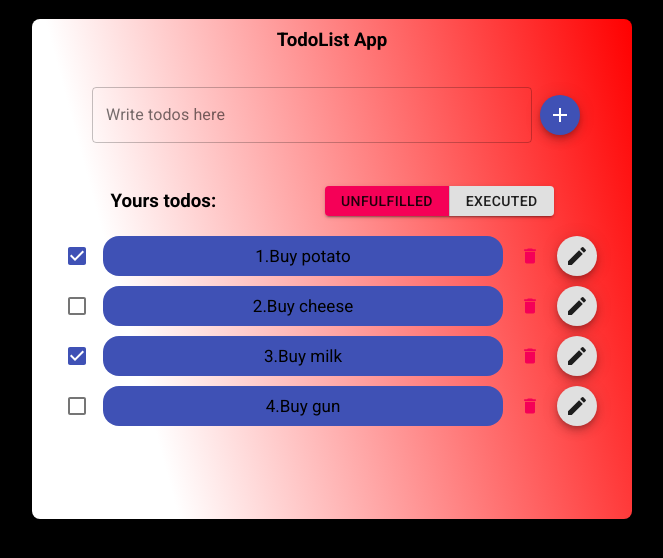
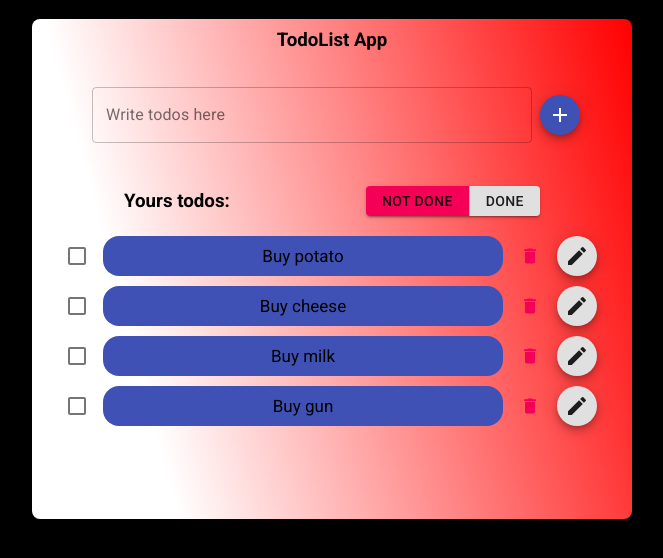
Before and after one commit to Anjyk-png/todoList-App, a React (Create React App) app: page / in a window 1280 px wide. Shown: the top 558 px of the page, without its empty margins (308-971 px from the left). Built offline with nearby package versions, Linux system fonts and the light colour scheme.

Commit message:
Was done: option to add todo, option to filter todo as completed and not completed. A bug related to the removal of todo has also been fixed.

```diff
--- a/src/components/actions/actions.js
+++ b/src/components/actions/actions.js
@@ -1,7 +1,9 @@
-const changeCheck = (id) => ({type:'CHANGE_CHECK',id});
-const deleteTodo = (id) => ({type:'DELETE_TODO',id})
+const changeCheck = (id) => ({type:'CHANGE_CHECK', id});
+const deleteTodo = (id) => ({type:'DELETE_TODO', id});
+const addTodo = (label) => ({type:'ADD_TODO', label});
 
 export {
     changeCheck,
-    deleteTodo
+    deleteTodo,
+    addTodo
 }
--- a/src/components/actions/index.js
+++ b/src/components/actions/index.js
@@ -1,5 +1,6 @@
-import {changeCheck,deleteTodo} from './actions';
+import {changeCheck, deleteTodo, addTodo} from './actions';
 export {
     changeCheck,
-    deleteTodo
+    deleteTodo,
+    addTodo
 }
--- a/src/components/addItem/addItem.js
+++ b/src/components/addItem/addItem.js
@@ -1,8 +1,10 @@
-import React from 'react';
+import {React, useState} from 'react';
 import { makeStyles } from '@material-ui/core/styles';
 import TextField from '@material-ui/core/TextField';
 import AddIcon from '@material-ui/icons/Add';
 import Fab from '@material-ui/core/Fab';
+import {connect} from 'react-redux';
+import {addTodo} from '../actions';
 
 const useStyles = makeStyles((theme) => ({
     root: {
@@ -20,12 +22,20 @@ const useStyles = makeStyles((theme) => ({
 
 }));
 
-const AddItem = () => {
+const AddItem = ({addTodo}) => {
+    const [value, setValue] = useState('');
     const classes = useStyles();
+    function onClickOrSubmitForm(e) {
+        e.preventDefault();
+        setValue('');
+    }
+
     return (
         <div className={classes.main} >
-            <form className={classes.root} noValidate autoComplete="off">
+            <form onSubmit={(e) => {onClickOrSubmitForm(e);addTodo(value)}} className={classes.root} noValidate autoComplete="off">
                 <TextField
+                    value={value}
+                    onChange={(e) => setValue(e.target.value)}
                     id="outlined-secondary"
                     label="Write todos here"
                     variant="outlined"
@@ -33,10 +43,16 @@ const AddItem = () => {
                 />
             </form>
             <Fab size="small" color="primary" aria-label="add">
-                <AddIcon />
+                <AddIcon onClick={(e) => {onClickOrSubmitForm(e);addTodo(value)}}/>
             </Fab>
         </div>
     )
 };
 
-export default AddItem;
+const mapDispatchToProps = (dispatch) => {
+    return {
+        addTodo:(value) => dispatch(addTodo(value))
+    }
+};
+
+export default connect(null, mapDispatchToProps)(AddItem);
--- a/src/components/item/item.js
+++ b/src/components/item/item.js
@@ -28,8 +28,8 @@ const Item = ({label, checked, id, changeCheck, deleteTodo}) => {
     return (
         <>
             <div>
-                <MUI.Checkbox onClick={() => changeCheck(id)} color="primary" checked={checked}/>
-                <MUI.Chip className={classes.main} color="primary" label={`${id}.${label}`}/>
+                <MUI.Checkbox onClick={() => changeCheck(id)} color="secondary" checked={checked}/>
+                <MUI.Chip className={classes.main} color="primary" label={label}/>
                 <MUI.IconButton onClick={() => deleteTodo(id)} aria-label="delete">
                     <DeleteIcon fontSize="small" color='secondary' />
                 </MUI.IconButton>
--- a/src/components/itemsList/itemList.js
+++ b/src/components/itemsList/itemList.js
@@ -1,7 +1,8 @@
-import React from 'react';
+import { React, useState} from 'react';
 import { makeStyles } from '@material-ui/core/styles';
 import Item from '../item';
-import SCItems from '../showCheckedItems';
+import ButtonGroup from '@material-ui/core/ButtonGroup';
+import Button from '@material-ui/core/Button';
 import {connect} from 'react-redux';
 
 const useStyles = makeStyles({
@@ -12,23 +13,43 @@ const useStyles = makeStyles({
         display:'flex',
         justifyContent:'space-around',
         alignItems:'center'
+    },
+    mainBtn:{
+        height:30
+    },
+    active:{
+        backgroundColor:'#f50057'
     }
 });
 
 const ItemList = ({todos}) => {
-    console.log(todos);
+    const [activeBtn,setBtn] = useState(true);
     const classes = useStyles();
+    console.log(todos)
+    const allTodos = (
+        todos.map(({label, id, checked}) => {
+            if(!checked) {
+                return  <Item key={Math.floor(Math.random() * 10000)} label={label} id={id} checked={checked}/>
+            }
+        })
+    );
+    const executedTodos = (
+        todos.map(({label, id, checked}) => {
+            if(checked) {
+                return  <Item key={Math.floor(Math.random() * 10000)} label={label} id={id} checked={checked}/>
+            }
+        })
+    );
     return (
        <div >
           <div className={classes.main}>
             <h3 className={classes.font}>Yours todos:</h3>
-            <SCItems/>
+            <ButtonGroup className={classes.mainBtn} variant="contained" color="default">
+                <Button onClick={() => setBtn(true)} className={activeBtn ? classes.active : ''}>not done</Button>
+                <Button onClick={() => setBtn(false)} className={activeBtn ? '' : classes.active}>done</Button>
+            </ButtonGroup>
           </div>
-            {
-                todos.map(({label, id, checked}) => {
-                    return  <Item key={Math.floor(Math.random() * 10000)} label={label} id={id} checked={checked}/>
-                })
-            }
+            {activeBtn ? allTodos : executedTodos}
        </div>
     )
 };
--- a/src/components/reducer/reducer.js
+++ b/src/components/reducer/reducer.js
@@ -1,7 +1,7 @@
 const initialState = [
-    {id:1, label:'Buy potato', checked:true},
+    {id:1, label:'Buy potato', checked:false},
     {id:2, label:'Buy cheese', checked:false},
-    {id:3, label:'Buy milk', checked:true},
+    {id:3, label:'Buy milk', checked:false},
     {id:4, label:'Buy gun', checked:false}
 ];
 
@@ -20,21 +20,27 @@ const reducer = (state = initialState, action) => {
         case 'DELETE_TODO':
             let State = [...state];
             let id = null;
-            let newId = 0
             state.forEach((todo) => {
                 if (todo.id === action.id) {
                     id = todo.id
                 }
             });
             let stateWithDeletedTodo = State.filter(todo => todo.id !== id);
-            stateWithDeletedTodo.forEach(todo => {
-               newId++;
-               todo.id = newId;
-            })
+            for(let i = 0;i < stateWithDeletedTodo.length;i++) {
+                stateWithDeletedTodo[i].id = i + 1;
+            }
             return [...stateWithDeletedTodo];
+        case 'ADD_TODO':
+            if(action.label && action.label.length > 3) {
+                const newTodo = {id:(state.length + 1), label:`${action.label}`, checked:false};
+                return [...state,newTodo];
+            }
+            else {
+                return state;
+            }
         default:
             return state;
     }
-}
+};
 
 export default reducer;
--- a/src/components/showCheckedItems/index.js
+++ /dev/null
@@ -1,2 +0,0 @@
-import SCItems from './showChekedItems';
-export default SCItems;
--- a/src/components/showCheckedItems/showChekedItems.js
+++ /dev/null
@@ -1,27 +0,0 @@
-import React from 'react';
-import ButtonGroup from '@material-ui/core/ButtonGroup';
-import Button from '@material-ui/core/Button';
-import { makeStyles } from '@material-ui/core/styles';
-
-const useStyles = makeStyles({
-    main:{
-        height:30
-    },
-    active:{
-        backgroundColor:'#f50057'
-    }
-});
-
-const SCItems = () => {
-
-    const classes = useStyles();
-
-    return (
-        <ButtonGroup className={classes.main} variant="contained" color="default">
-            <Button className={classes.active}>unfulfilled</Button>
-            <Button>executed</Button>
-        </ButtonGroup>
-    )
-}
-
-export default SCItems;
```
